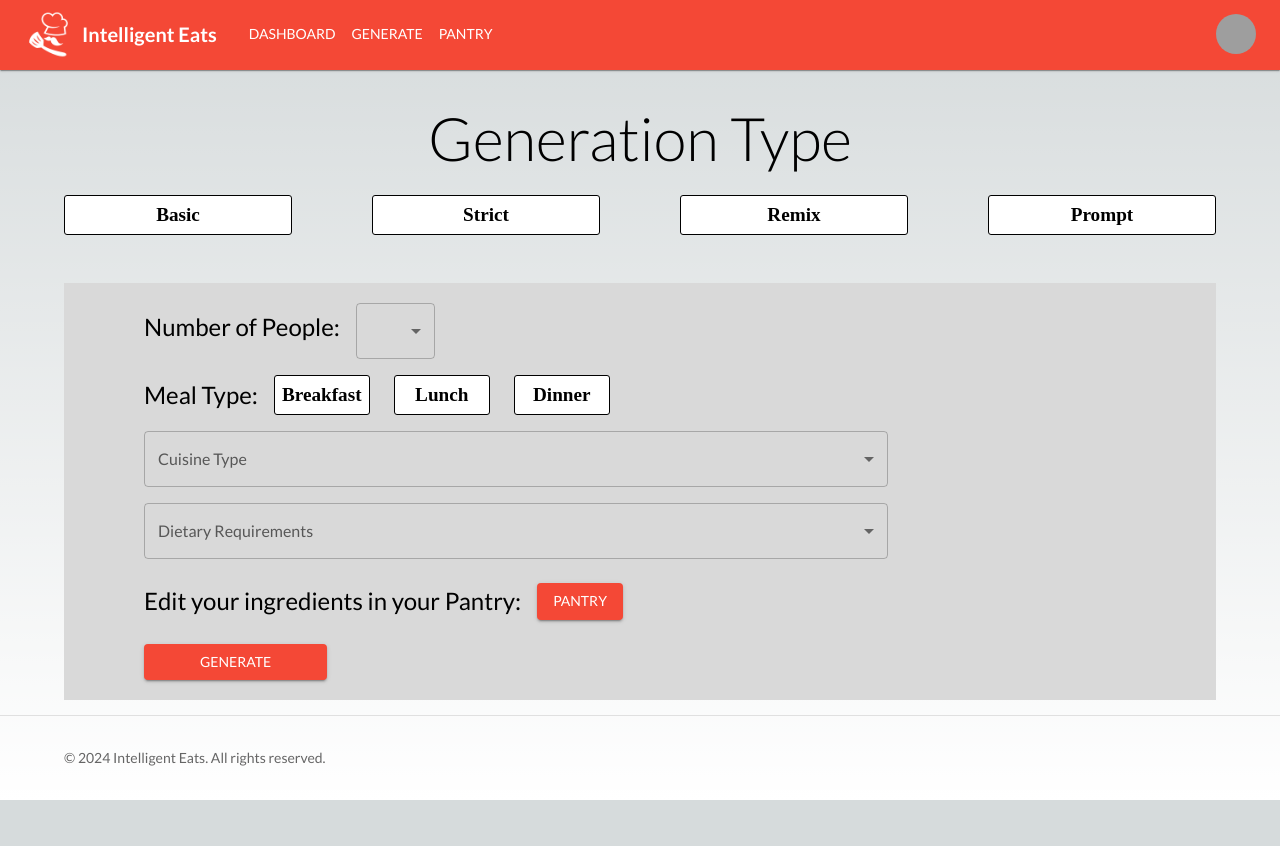
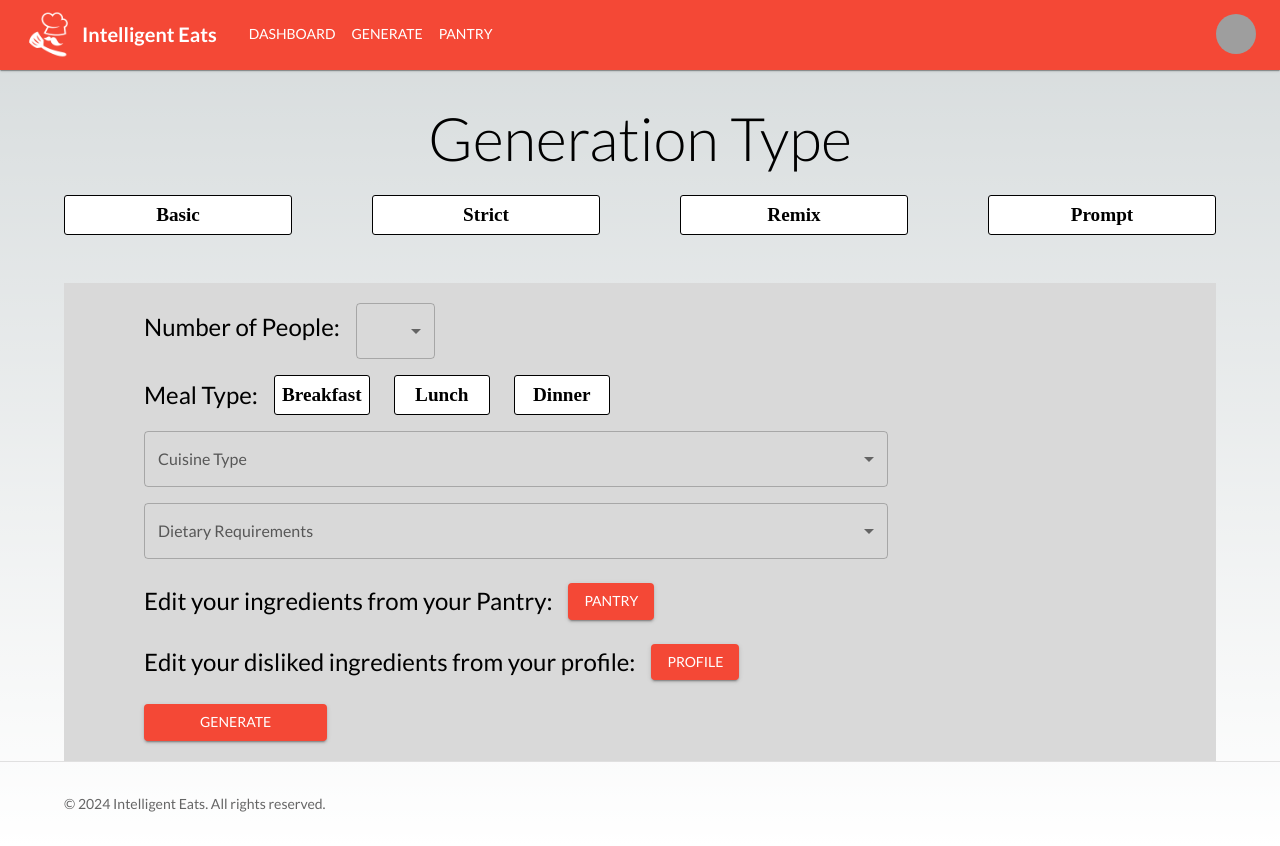
Before and after one commit to UOA-CS732-SE750-Students-2024/project-group-teal-turtles, a Next.js app in the folder frontend/: page /generation-options in a window 1280 px wide. Before the commit the page ends 800 px from the top, so only its background shows below. Built offline with nearby package versions, Linux system fonts and the light colour scheme; grey boxes are pictures that could not be loaded.

Commit message:
fix: profile icon is not fetching and add disliked ingredients to generate options page

```diff
--- a/frontend/src/components/Generation/GenerationPreferences.jsx
+++ b/frontend/src/components/Generation/GenerationPreferences.jsx
@@ -126,10 +126,18 @@ function GenerationPreferences({ generateOptionParam }) {
 
 			<Box sx={{ display: "flex", alignItems: "center", mt: "3vh" }}>
 				<Typography variant="h5" sx={{ marginRight: 2 }}>
-					Edit your ingredients in your Pantry:
+					Edit your ingredients from your Pantry:
 				</Typography>
 				<Button variant="contained" onClick={() => router.push("/pantry")}>
 					Pantry
+				</Button>
+			</Box>
+			<Box sx={{ display: "flex", alignItems: "center", mt: "3vh" }}>
+				<Typography variant="h5" sx={{ marginRight: 2 }}>
+					Edit your disliked ingredients from your profile:
+				</Typography>
+				<Button variant="contained" onClick={() => router.push("/edit-profile")}>
+					Profile
 				</Button>
 			</Box>
 
--- a/frontend/src/components/Layout/ResponsiveAppBar.jsx
+++ b/frontend/src/components/Layout/ResponsiveAppBar.jsx
@@ -9,7 +9,6 @@ import Container from "@mui/material/Container";
 import Avatar from "@mui/material/Avatar";
 import Button from "@mui/material/Button";
 import Tooltip from "@mui/material/Tooltip";
-import Link from "next/link";
 
 import Image from "next/image";
 import { usePathname } from "next/navigation";
@@ -95,8 +94,8 @@ function ResponsiveAppBar() {
 					{currentUrl !== "/landing" ? (
 						<Box sx={{ flexGrow: 0 }}>
 							<Tooltip title="Open Profile">
-								<IconButton onClick={() => router.push("/profile")} sx={{ p: 0 }}>
-									<Avatar alt="Remy Sharp" src="/static/images/avatar/2.jpg" />
+								<IconButton onClick={() => router.push("/edit-profile")} sx={{ p: 0 }}>
+									<Avatar src="/broken-image.jpg" />
 								</IconButton>
 							</Tooltip>
 						</Box>
```
